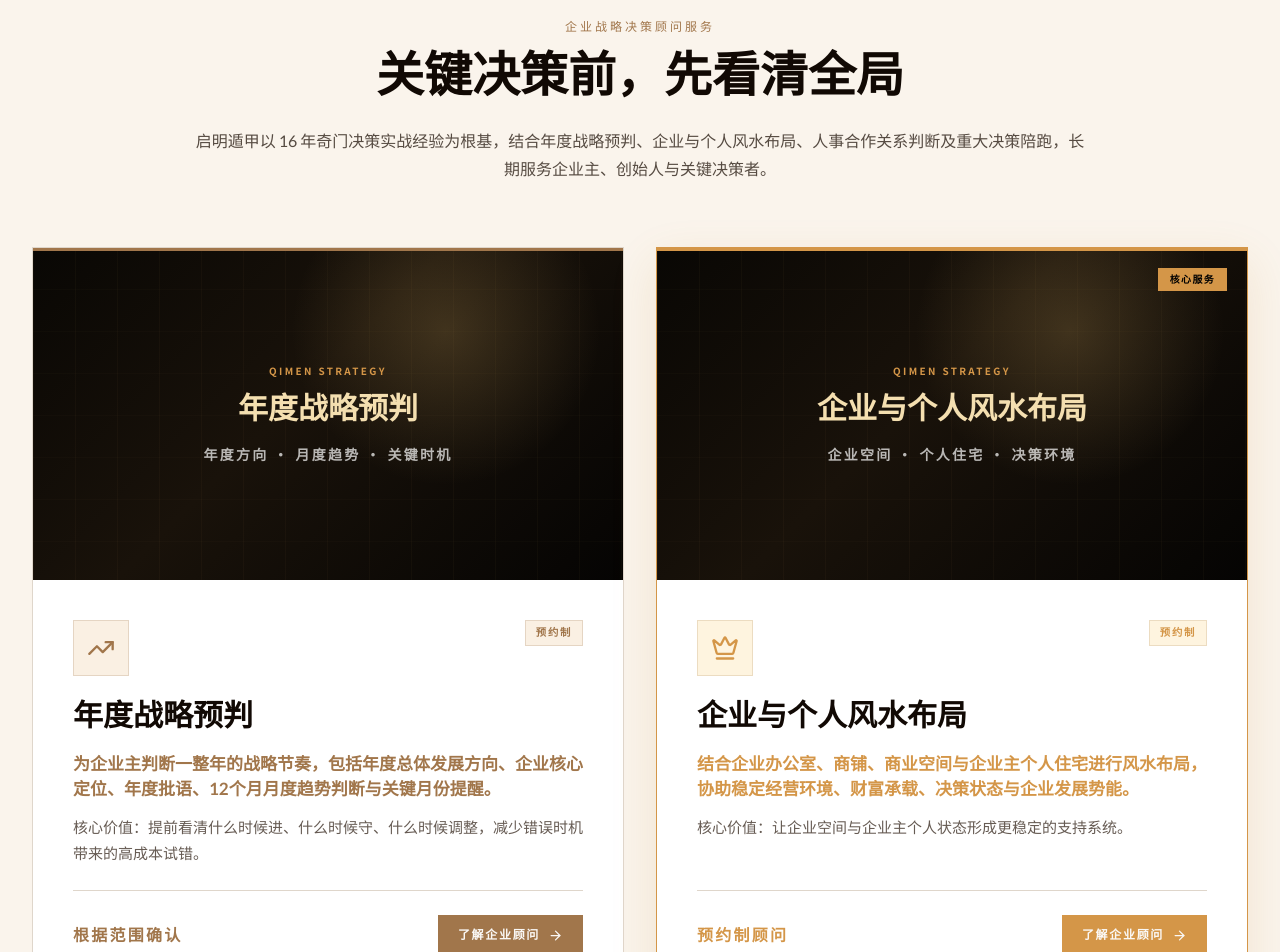
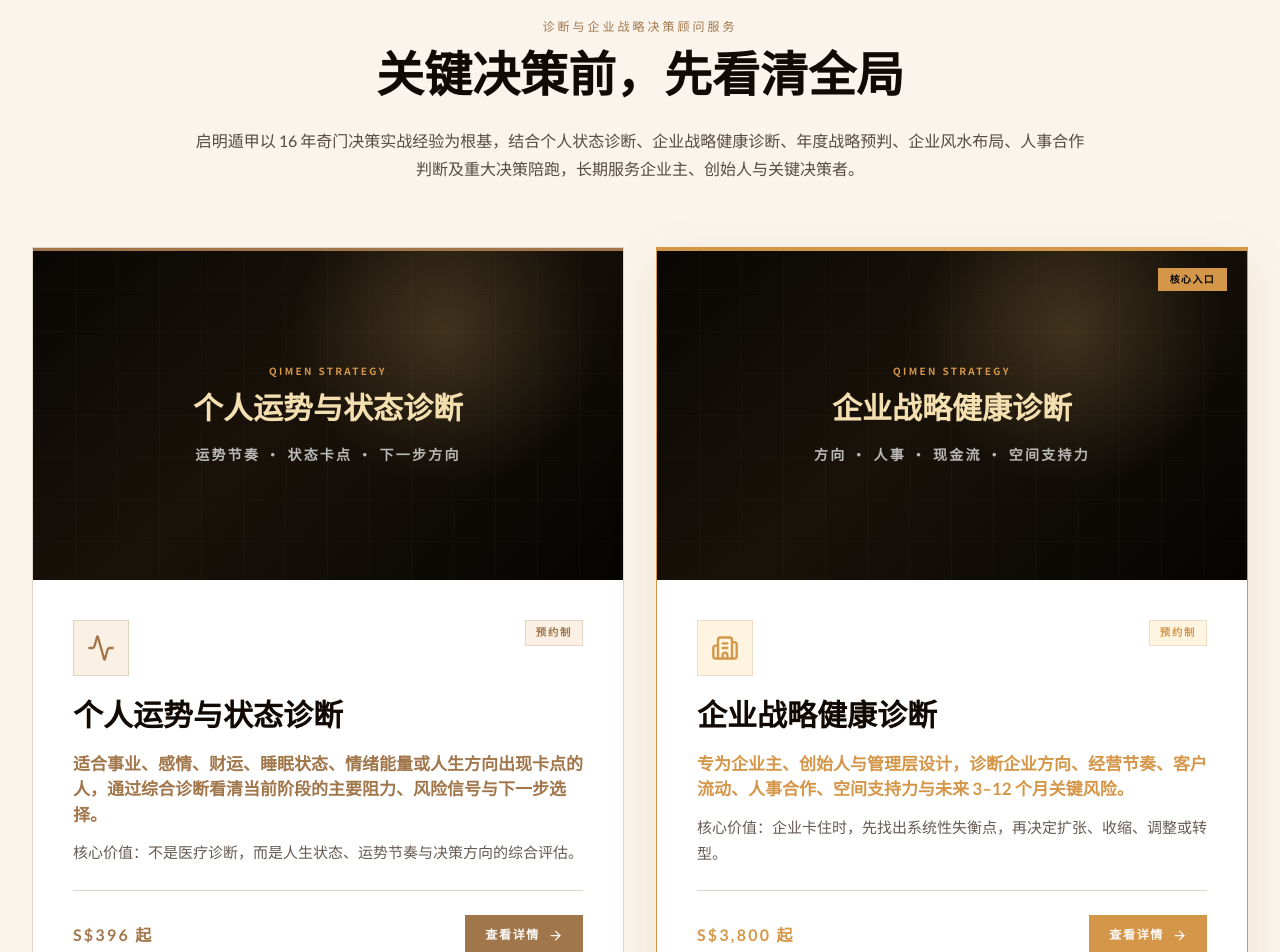
Before and after one commit to BODHIWONG/qmfeng-website, a Next.js app: page / in a window 1280 px wide. Shown: the part 2440-3392 px from the top of the page. Built offline with nearby package versions, Linux system fonts and the light colour scheme.

Commit message:
Add diagnostic services to homepage cards

```diff
--- a/components/service-cards.tsx
+++ b/components/service-cards.tsx
@@ -4,7 +4,9 @@ import { motion } from "framer-motion";
 import Link from "next/link";
 import { useLanguage } from "@/contexts/language-context";
 import {
+  Activity,
   ArrowRight,
+  Building2,
   Crown,
   Gem,
   TrendingUp,
@@ -37,6 +39,53 @@ type ServiceCard = {
 const services: ServiceCard[] = [
   {
     id: 1,
+    icon: Activity,
+    titleZh: "个人运势与状态诊断",
+    titleEn: "Personal Luck & Life-State Diagnostic",
+    visualZh: "个人运势与状态诊断",
+    visualEn: "Life-State Diagnostic",
+    visualSubZh: "运势节奏 · 状态卡点 · 下一步方向",
+    visualSubEn: "Momentum · State Blocks · Next Direction",
+    painZh:
+      "适合事业、感情、财运、睡眠状态、情绪能量或人生方向出现卡点的人，通过综合诊断看清当前阶段的主要阻力、风险信号与下一步选择。",
+    painEn:
+      "For clients facing blocks in career, relationships, wealth flow, sleep, emotional energy or life direction, reviewing current resistance, risk signals and next-step choices.",
+    audienceZh: "核心价值：不是医疗诊断，而是人生状态、运势节奏与决策方向的综合评估。",
+    audienceEn:
+      "Core value: not medical diagnosis, but an advisory review of life state, momentum and decision direction.",
+    feeZh: "S$396 起",
+    feeEn: "From S$396",
+    href: "/personal-life-state-diagnostic",
+    accentColor: "oklch(0.60 0.08 65)",
+    accentBg: "oklch(0.96 0.02 75)",
+    accentBorder: "oklch(0.88 0.03 70)",
+  },
+  {
+    id: 2,
+    icon: Building2,
+    titleZh: "企业战略健康诊断",
+    titleEn: "Enterprise Strategic Health Diagnostic",
+    visualZh: "企业战略健康诊断",
+    visualEn: "Enterprise Strategic Health Diagnostic",
+    visualSubZh: "方向 · 人事 · 现金流 · 空间支持力",
+    visualSubEn: "Direction · People · Cashflow · Space Support",
+    painZh:
+      "专为企业主、创始人与管理层设计，诊断企业方向、经营节奏、客户流动、人事合作、空间支持力与未来 3–12 个月关键风险。",
+    painEn:
+      "Designed for business owners, founders and management teams to review business direction, operating rhythm, client flow, people dynamics, space support and 3–12 month risks.",
+    audienceZh: "核心价值：企业卡住时，先找出系统性失衡点，再决定扩张、收缩、调整或转型。",
+    audienceEn:
+      "Core value: when the business is stuck, identify systemic imbalance before expansion, contraction, adjustment or transformation.",
+    feeZh: "S$3,800 起",
+    feeEn: "From S$3,800",
+    href: "/enterprise-strategic-health-diagnostic",
+    accentColor: "oklch(0.72 0.12 70)",
+    accentBg: "oklch(0.97 0.03 85)",
+    accentBorder: "oklch(0.90 0.04 80)",
+    recommended: true,
+  },
+  {
+    id: 3,
     icon: TrendingUp,
     titleZh: "年度战略预判",
     titleEn: "Annual Strategic Forecast",
@@ -59,7 +108,7 @@ const services: ServiceCard[] = [
     accentBorder: "oklch(0.88 0.03 70)",
   },
   {
-    id: 2,
+    id: 4,
     icon: Crown,
     titleZh: "企业与个人风水布局",
     titleEn: "Feng Shui Alignment for Business & Founder",
@@ -79,10 +128,9 @@ const services: ServiceCard[] = [
     accentColor: "oklch(0.72 0.12 70)",
     accentBg: "oklch(0.97 0.03 85)",
     accentBorder: "oklch(0.90 0.04 80)",
-    recommended: true,
   },
   {
-    id: 3,
+    id: 5,
     icon: Gem,
     titleZh: "人事与合作关系判断",
     titleEn: "People & Partnership Assessment",
@@ -104,7 +152,7 @@ const services: ServiceCard[] = [
     accentBorder: "oklch(0.88 0.03 70)",
   },
   {
-    id: 4,
+    id: 6,
     icon: Zap,
     titleZh: "企业主战略陪跑顾问",
     titleEn: "Founder Strategic Advisory",
@@ -144,7 +192,7 @@ export default function ServiceCards() {
             className="mb-3 text-xs uppercase tracking-[0.25em]"
             style={{ fontFamily: "var(--font-lato), sans-serif", color: "oklch(0.60 0.08 65)" }}
           >
-            {t("企业战略决策顾问服务", "Enterprise Strategic Decision Advisory")}
+            {t("诊断与企业战略决策顾问服务", "Diagnostic & Enterprise Strategic Decision Advisory")}
           </p>
 
           <h2
@@ -159,8 +207,8 @@ export default function ServiceCards() {
             style={{ fontFamily: "var(--font-lato), var(--font-noto-sans), sans-serif", color: "oklch(0.42 0.02 60)" }}
           >
             {t(
-              "启明遁甲以 16 年奇门决策实战经验为根基，结合年度战略预判、企业与个人风水布局、人事合作关系判断及重大决策陪跑，长期服务企业主、创始人与关键决策者。",
-              "QIMEN STRATEGY supports business owners, founders and key decision-makers through annual strategic forecasting, business and personal Feng Shui alignment, people and partnership assessment, and major decision advisory."
+              "启明遁甲以 16 年奇门决策实战经验为根基，结合个人状态诊断、企业战略健康诊断、年度战略预判、企业风水布局、人事合作判断及重大决策陪跑，长期服务企业主、创始人与关键决策者。",
+              "QIMEN STRATEGY supports business owners, founders and key decision-makers through personal life-state diagnostics, enterprise strategic health diagnostics, annual strategic forecasting, Feng Shui alignment, people assessment and major decision advisory."
             )}
           </p>
         </motion.div>
@@ -181,7 +229,7 @@ export default function ServiceCards() {
             >
               {service.recommended && (
                 <div className="absolute right-5 top-5 z-20 bg-[oklch(0.72_0.12_70)] px-3 py-1 text-[0.62rem] font-bold uppercase tracking-[0.14em] text-black">
-                  {t("核心服务", "Core Service")}
+                  {t("核心入口", "Core Entry")}
                 </div>
               )}
 
@@ -269,7 +317,7 @@ export default function ServiceCards() {
                     className="inline-flex items-center justify-center gap-2 px-5 py-3 text-xs font-bold uppercase tracking-[0.14em] transition-all duration-300 hover:opacity-90 hover:shadow-[0_10px_25px_rgba(0,0,0,0.12)]"
                     style={{ fontFamily: "var(--font-lato), sans-serif", background: service.accentColor, color: "oklch(0.98 0.005 75)" }}
                   >
-                    {t("了解企业顾问", "View Advisory")}
+                    {t("查看详情", "View Details")}
                     <ArrowRight size={15} />
                   </Link>
                 </div>
@@ -286,7 +334,7 @@ export default function ServiceCards() {
                 {t("企业主私人战略顾问", "Private Founder Strategic Advisory")}
               </p>
               <p className="text-sm text-white/72">
-                {t("适用于年度预判、企业风水、人事合作判断与重大决策陪跑。", "For annual strategy, Feng Shui alignment, people assessment and major decision advisory.")}
+                {t("适用于企业健康诊断、年度预判、企业风水、人事合作判断与重大决策陪跑。", "For enterprise diagnostics, annual strategy, Feng Shui alignment, people assessment and major decision advisory.")}
               </p>
             </div>
           </div>
```
